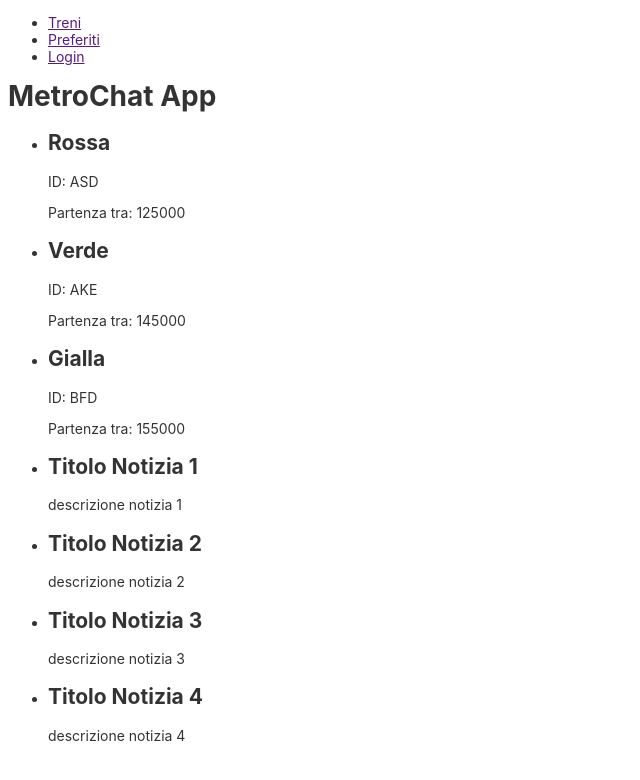
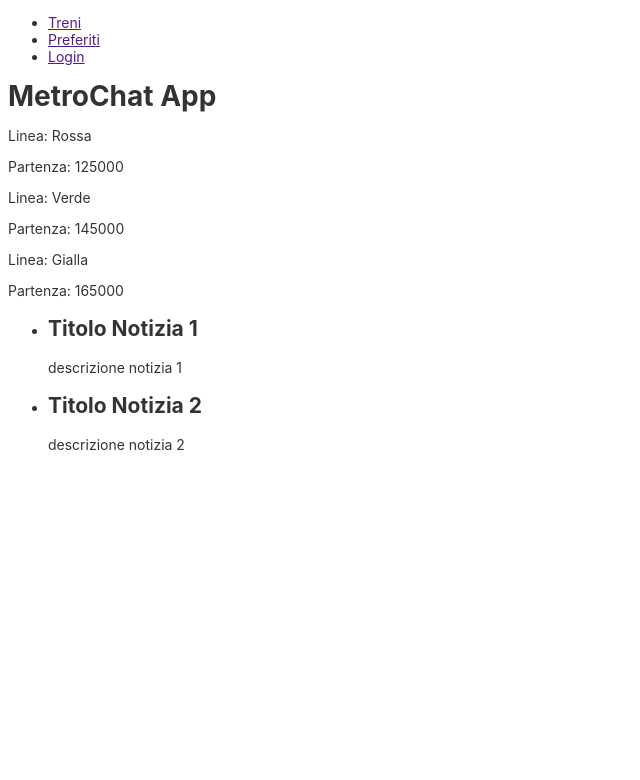
Before and after one commit to SimonaRoxanaNegri/MetroChat, an Angular app: page / in a window 1280 px wide. Shown: the top 780 px of the page, without its empty margins (0-640 px from the left). Built offline with nearby package versions, Linux system fonts and the light colour scheme.

Commit message:
aggiunto componente metro, e model messaggio,metro,news

```diff
--- a/src/app/app.component.html
+++ b/src/app/app.component.html
@@ -3,5 +3,6 @@
   <ca-menu></ca-menu>
   <h1>{{title}} App</h1>
   <ca-treni></ca-treni>
+  <ca-metro *ngFor=""></ca-metro>
   <ca-listanews></ca-listanews>
 </div>
--- a/src/app/app.module.ts
+++ b/src/app/app.module.ts
@@ -4,8 +4,9 @@ import { BrowserModule } from '@angular/platform-browser';
 import { AppComponent } from './app.component';
 import { MenuComponent } from './menu/menu.component';
 import { TreniComponent } from './treni/treni.component';
-import { MmssPipe } from './mmss.pipe';
+import { MmssPipe } from './pipe/mmss.pipe';
 import { ListanewsComponent } from './listanews/listanews.component';
+import { MetroComponent } from './metro/metro.component';
 
 @NgModule({
   declarations: [
@@ -13,7 +14,8 @@ import { ListanewsComponent } from './listanews/listanews.component';
     MenuComponent,
     TreniComponent,
     MmssPipe,
-    ListanewsComponent
+    ListanewsComponent,
+    MetroComponent
   ],
   imports: [
     BrowserModule
--- a/src/app/listanews/listanews.component.html
+++ b/src/app/listanews/listanews.component.html
@@ -1,6 +1,6 @@
 <div class="news">
   <ul>
-    <li *ngFor="let notizia of listanews">
+    <li *ngFor="let notizia of listanews" (click)="dettaglio(notizia.id)">
       <h2>{{notizia.titolo}}</h2>
       <p>{{notizia.descrizione}}</p>
     </li>
--- a/src/app/listanews/listanews.component.ts
+++ b/src/app/listanews/listanews.component.ts
@@ -1,17 +1,30 @@
-import { Component, OnInit } from '@angular/core';
-
+import { Component } from '@angular/core';
+import { News } from './../model/news.model';
 @Component({
   selector: 'ca-listanews',
   templateUrl: './listanews.component.html',
   styleUrls: ['./listanews.component.css']
 })
+
 export class ListanewsComponent {
 
-  listanews = [
-    { titolo: 'Titolo Notizia 1', descrizione: 'descrizione notizia 1' },
-    { titolo: 'Titolo Notizia 2', descrizione: 'descrizione notizia 2' },
-    { titolo: 'Titolo Notizia 3', descrizione: 'descrizione notizia 3' },
-    { titolo: 'Titolo Notizia 4', descrizione: 'descrizione notizia 4' },
-  ];
+  listanews: News[] = [];
+  constructor() {
+    this.listanews = [
+      {
+        id: 1,
+        titolo: 'Titolo Notizia 1',
+        descrizione: 'descrizione notizia 1'
+      },
+      {
+        id: 2,
+        titolo: 'Titolo Notizia 2',
+        descrizione: 'descrizione notizia 2'
+      },
+    ];
+  }
 
+  dettaglio(id: number) {
+    alert("id Notizia:" + id);
+  }
 }
--- /dev/null
+++ b/src/app/metro/metro.component.html
@@ -0,0 +1,2 @@
+<p>Linea: {{datiIn.linea}}</p>
+<p>Partenza: {{datiIn.tempo}}</p>
--- /dev/null
+++ b/src/app/metro/metro.component.ts
@@ -0,0 +1,19 @@
+import { Component, Input, OnInit } from '@angular/core';
+import { Metro } from '../model/metro.model';
+
+@Component({
+  selector: 'ca-metro',
+  templateUrl: './metro.component.html',
+  styleUrls: ['./metro.component.css']
+})
+export class MetroComponent implements OnInit {
+  //proprietà dataIn come d'ingresso
+  @Input() datiIn!: Metro;
+  constructor() {
+
+  }
+  ngOnInit() {
+
+  }
+
+}
--- a/src/app/model/metro.model.ts
+++ b/src/app/model/metro.model.ts
@@ -1,8 +1,8 @@
-export type Metro = {
-
-    idt: string;
-    linea: string;
-    numchatting: number; //n passeggeri in chat
-    tempo: number //orario di partenza
-
+export class Metro {
+    constructor(
+        public idt: string,
+        public linea: string,
+        public numchatting: number, //n passeggeri in chat
+        public tempo: number) //orario di partenza
+    { }
 }
--- a/src/app/treni/treni.component.html
+++ b/src/app/treni/treni.component.html
@@ -1,9 +1,11 @@
 <div class="listatreni">
-  <ul>
+  <ca-metro *ngFor="let metro of listametro" [datiIn]="metro">
+  </ca-metro>
+  <!-- <ul>
     <li *ngFor="let metro of listametro">
       <h2>{{metro.linea}}</h2>
       <p>ID: {{metro.idt}}</p>
       <p>Partenza tra: {{metro.tempo}}</p>
     </li>
-  </ul>
+  </ul> -->
 </div>
--- a/src/app/treni/treni.component.ts
+++ b/src/app/treni/treni.component.ts
@@ -1,14 +1,23 @@
-import { Component } from '@angular/core';
+import { LISTAMETRO } from './../dati/metroremoti';
+import { Component, OnInit } from '@angular/core';
+import { Metro } from '../model/metro.model';
 
 @Component({
   selector: 'ca-treni',
   templateUrl: './treni.component.html',
   styleUrls: ['./treni.component.css']
 })
-export class TreniComponent {
-  listametro = [
-    { idt: 'ASD', linea: 'Rossa', numchatting: 32, tempo: 125000 },
-    { idt: 'AKE', linea: 'Verde', numchatting: 29, tempo: 145000 },
-    { idt: 'BFD', linea: 'Gialla', numchatting: 47, tempo: 155000 }
-  ];
+export class TreniComponent implements OnInit {
+  /*  listametro = [
+     { idt: 'ASD', linea: 'Rossa', numchatting: 32, tempo: 125000 },
+     { idt: 'AKE', linea: 'Verde', numchatting: 29, tempo: 145000 },
+     { idt: 'BFD', linea: 'Gialla', numchatting: 47, tempo: 155000 }
+   ]; */
+  listametro: Metro[];
+  constructor() {
+    this.listametro = [];
+  }
+  ngOnInit() {
+    this.listametro = LISTAMETRO;
+  }
 }
```
Also changed, not shown: src/app/model/news.model.ts (+8 -4 lines), src/app/metro/metro.component.css (added), src/app/pipe/mmss.pipe.ts (renamed from src/app/mmss.pipe.ts), 2 other files (tests, documents, lock files or other folders).
